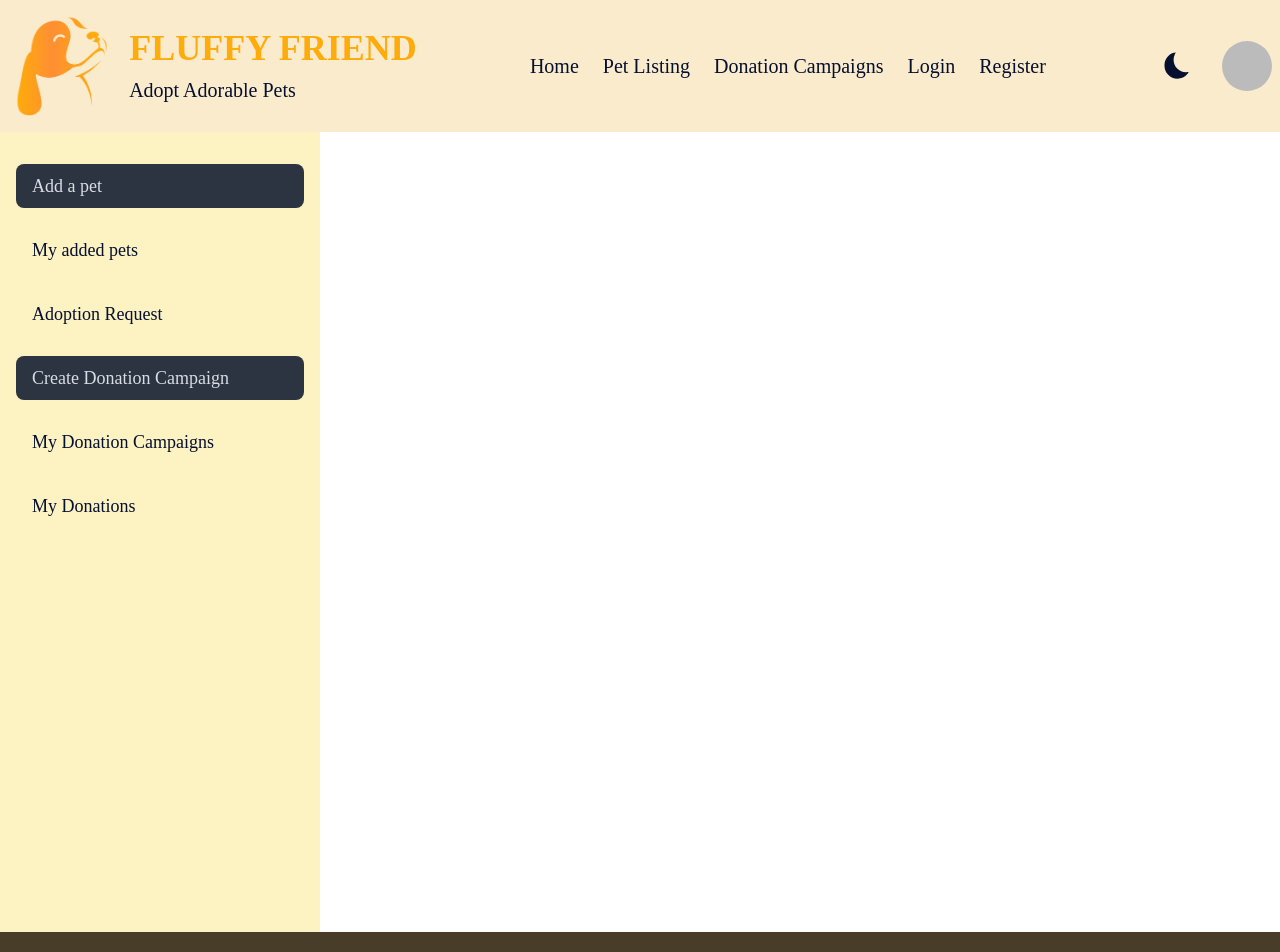
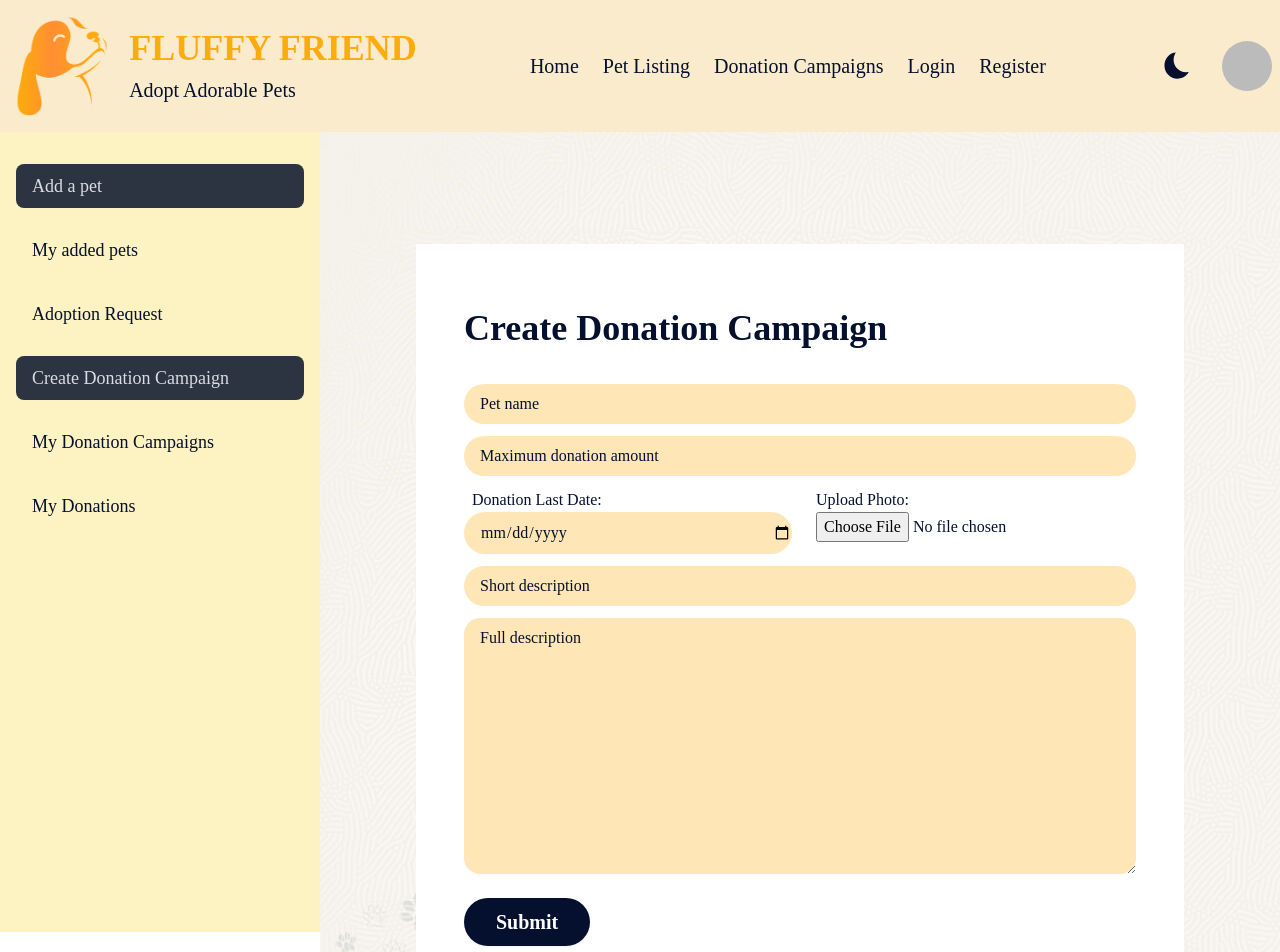
Before and after one commit to merndevreza/Fluffy-Friend-ClientSide, a React (Vite) app: page /dashboard/create-donation-campaign in a window 1280 px wide. Shown: the top 952 px of the page. Built offline with nearby package versions, Linux system fonts and the light colour scheme; no server answers; sample sign-in values are in the browser's storage; a web font is replaced by a local one.

Commit message:
Create Donation Campaign page created with formik,yup validation and image upload feature

```diff
--- a/src/Dashboard Pages/UserPages/AddPet/AddPet.jsx
+++ b/src/Dashboard Pages/UserPages/AddPet/AddPet.jsx
@@ -174,6 +174,7 @@ const AddPet = () => {
           <textarea
             className=" pl-4 py-2 bg-[#feab0c4c] dark:placeholder:text-[#fff] placeholder:text-theme-black dark:text-white text-theme-black  border-none"
             name="fullDescription"
+            placeholder="Full description"
             cols="30"
             rows="10"
             value={values.fullDescription}
--- a/src/Dashboard Pages/UserPages/CreateDonationCampaign/CreateDonationCampaign.jsx
+++ b/src/Dashboard Pages/UserPages/CreateDonationCampaign/CreateDonationCampaign.jsx
@@ -1,10 +1,196 @@
+import { useFormik } from "formik";
+import useAxiosPublic from "../../../hooks/useAxiosPublic";
+import useAxiosSecure from "../../../hooks/useAxiosSecure";
+import Swal from "sweetalert2";
+import { useContext } from "react";
+import { AuthContext } from "../../../Provider/AuthProvider";
+import { ValidationForDonation } from "../../../Pages/ValidationForDonation";
 
+const initialValues = {
+  petName: "",
+  maxDonation: "",
+  donationLastDate: "",
+  shortDescription: "",
+  fullDescription: "",
+  petImage: null,
+};
+const imageHostingAPI = `https://api.imgbb.com/1/upload?key=${
+  import.meta.env.VITE_IMGBBKEY
+}`;
+//======================
+//component start here
+//======================
 const CreateDonationCampaign = () => {
-   return (
-      <div>
+  const { user } = useContext(AuthContext);
+  const axiosPublic = useAxiosPublic();
+  const axiosSecure = useAxiosSecure();
+  const {
+    values,
+    errors,
+    touched,
+    handleBlur,
+    handleChange,
+    handleSubmit,
+    setFieldValue,
+  } = useFormik({
+    initialValues,
+    validationSchema: ValidationForDonation,
+    onSubmit: async (values, action) => {
+      // Upload the image to the hosting API
+      const formData = new FormData();
+      formData.append("image", values.petImage);
+      formData.append("timestamp", new Date().toISOString());
+      try {
+        const response = await axiosPublic.post(imageHostingAPI, formData);
+        const imageUrl = response.data.data.url;
 
+        const addDonationDoc = {
+          petName: values.petName,
+          maxDonationAmount: values.maxDonation,
+          donationLastDate: values.donationLastDate,
+          image: imageUrl,
+          shortDescription: values.shortDescription,
+          details: values.fullDescription,
+          uploadTime: formData.get("timestamp"),
+          addedBy: user.email,
+        };
+        axiosSecure
+          .post("/add-donation-campaign", addDonationDoc)
+          .then((res) => {
+            if (res.data.insertedId) {
+              Swal.fire({
+                title: "Congrats!!",
+                text: `You successfully added the Donation Campaign`,
+                icon: "success",
+                confirmButtonText: "OK",
+              });
+            }
+          })
+          .catch((error) => {
+            const errorMessage = error.message;
+            Swal.fire({
+              title: "Error!",
+              text: `${errorMessage}`,
+              icon: "error",
+              confirmButtonText: "OK",
+            });
+          });
+      } catch (error) {
+        console.error("Error in the create donation campaign:", error);
+      }
+      // Reset the form
+      action.resetForm();
+    },
+  });
+
+  return (
+    <div className="shape-bg bg-fixed relative py-16 md:py-24 lg:py-28 w-full">
+      <div className="absolute left-0 top-0 w-full h-full bg-theme-black dark:opacity-90 opacity-0 z-0"></div>
+      <div className="dark:bg-theme-black relative z-10 bg-white  max-w-3xl mx-auto px-6 md:px-12 py-10 md:py-16">
+        <h2 className="text-4xl dark:text-white  text-theme-black mb-9 font-semibold">
+          Create Donation Campaign
+        </h2>
+        <form
+          onSubmit={handleSubmit}
+          className="flex flex-col text-theme-black gap-3"
+        >
+          <input
+            className="w-full rounded-full  pl-4 py-2 bg-[#feab0c4c] dark:placeholder:text-[#fff] placeholder:text-theme-black dark:text-white text-theme-black  border-none"
+            type="text"
+            name="petName"
+            placeholder="Pet name"
+            value={values.petName}
+            onChange={handleChange}
+            onBlur={handleBlur}
+          />
+          {errors.name && touched.name ? (
+            <p className="form-error">{errors.name}</p>
+          ) : null}
+          <input
+            className="w-full rounded-full  pl-4 py-2 bg-[#feab0c4c] dark:placeholder:text-[#fff] placeholder:text-theme-black dark:text-white text-theme-black  border-none"
+            type="number"
+            name="maxDonation"
+            placeholder="Maximum donation amount"
+            value={values.maxDonation}
+            onChange={handleChange}
+            onBlur={handleBlur}
+          />
+          {errors.maxDonation && touched.maxDonation ? (
+            <p className="form-error">{errors.maxDonation}</p>
+          ) : null}
+
+          <div className="grid grid-cols-2 justify-between gap-4">
+            <div>
+              <label className=" pl-2 font-medium dark:text-white" htmlFor="date">
+                Donation Last Date:
+              </label>
+              <input
+                className="w-full rounded-full  pl-4 py-2 bg-[#feab0c4c] dark:placeholder:text-[#fff] placeholder:text-theme-black dark:text-white text-theme-black  border-none"
+                type="date"
+                name="donationLastDate"
+                id="date"
+                value={values.donationLastDate}
+                onChange={handleChange}
+                onBlur={handleBlur}
+              />
+
+              {errors.donationLastDate && touched.donationLastDate ? (
+                <p className="form-error">{errors.donationLastDate}</p>
+              ) : null}
+            </div>
+            <div>
+              <label className=" pl-2  font-medium dark:text-white" htmlFor="petImg">
+                Upload Photo:
+              </label>
+              <input
+                className="pl-2 dark:text-white"
+                id="petImg"
+                type="file"
+                name="petImage"
+                onChange={(event) =>
+                  setFieldValue("petImage", event.currentTarget.files[0])
+                }
+              />
+            </div>
+          </div>
+
+          <input
+            className="w-full rounded-full  pl-4 py-2 bg-[#feab0c4c] dark:placeholder:text-[#fff] placeholder:text-theme-black dark:text-white text-theme-black  border-none"
+            type="text"
+            name="shortDescription"
+            placeholder="Short description"
+            value={values.shortDescription}
+            onChange={handleChange}
+            onBlur={handleBlur}
+          />
+          {errors.shortDescription && touched.shortDescription ? (
+            <p className="form-error">{errors.shortDescription}</p>
+          ) : null}
+
+          <textarea
+            className=" pl-4 py-2 bg-[#feab0c4c] dark:placeholder:text-[#fff] placeholder:text-theme-black dark:text-white text-theme-black  border-none rounded-2xl"
+            name="fullDescription"
+            placeholder="Full description"
+            cols="30"
+            rows="10"
+            value={values.fullDescription}
+            onChange={handleChange}
+            onBlur={handleBlur}
+          ></textarea>
+          {errors.fullDescription && touched.fullDescription ? (
+            <p className="form-error">{errors.fullDescription}</p>
+          ) : null}
+          <div className="mt-3">
+            <input
+              className="btn rounded-full  border-none bg-theme-black dark:bg-white dark:text-theme-black dark:hover:bg-theme-yellow hover:bg-theme-yellow hover:text-theme-black  text-white text-xl px-8"
+              type="submit"
+              value="Submit"
+            />
+          </div>
+        </form>
       </div>
-   );
+    </div>
+  );
 };
 
 export default CreateDonationCampaign;
--- /dev/null
+++ b/src/Pages/ValidationForDonation/index.jsx
@@ -0,0 +1,10 @@
+import * as Yup from "yup";
+
+export const ValidationForDonation = Yup.object({
+   petName: Yup.string().min(2).max(25).required("Please enter pets name"),
+   maxDonation: Yup.number().required("Set the highest total amount of donation users can make"),
+   donationLastDate: Yup.date().required("Please select  the last date when the donation will be closed and people can no longer make donations"),
+  shortDescription: Yup.string().min(10).max(250).required("Please write a short description about the donation campaign"),
+  fullDescription: Yup.string().min(10).max(500).required("Please write in details about the donation campaign"),
+
+});
```
